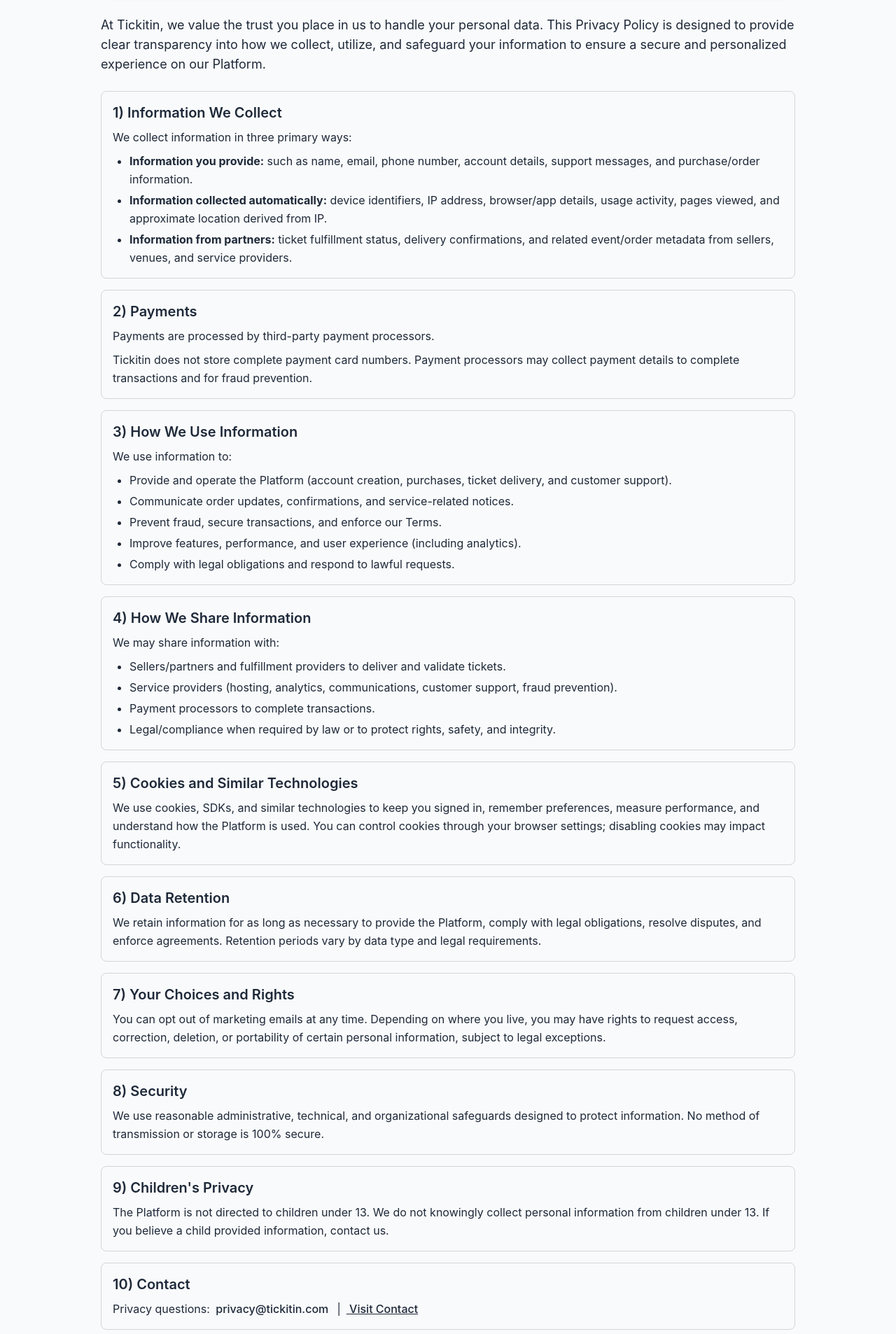
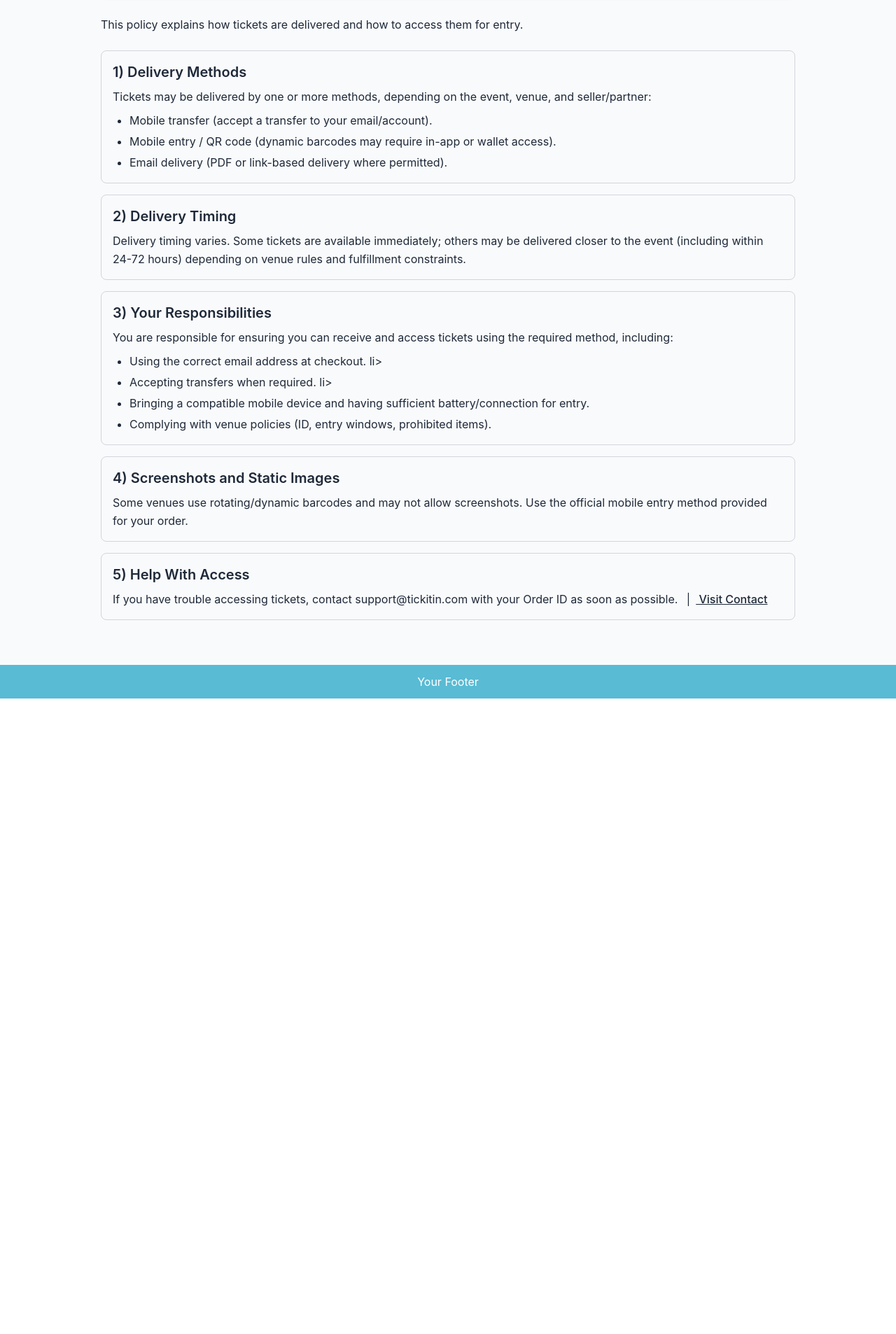
Before and after one commit to rakib00-dev/tickitin-website, a Vue app: page /delivery-access-policy in a window 1280 px wide. Shown: the part 854-2760 px from the top of the page at 70% size. After the commit the page ends 1852 px from the top, so only its background shows below. Built offline with nearby package versions, Linux system fonts and the light colour scheme.

Commit message:
updated the delivery access policy

```diff
--- a/src/pages/DeliveryAccessPolicy.vue
+++ b/src/pages/DeliveryAccessPolicy.vue
@@ -6,7 +6,9 @@
   <main class="max-w-7xl mx-auto min-h-screen bg-gray-50 text-gray-800">
     <article class="max-w-5xl mx-auto px-4 py-16">
       <header class="mb-8">
-        <h1 class="text-4xl font-bold mb-2">Tickitin Privacy Policy</h1>
+        <h1 class="text-4xl font-bold mb-2">
+          Tickitin Ticket Delivery & Access Policy
+        </h1>
         <p class="text-sm text-gray-500">
           Effective Date: <strong>January 15, 2026</strong>
         </p>
@@ -14,164 +16,88 @@
 
       <img
         src="/privacy_policy/privacy.jpg"
-        alt="Tickitin Privacy Policy - Supporting Secure Experiences"
+        alt="Tickitin Ticket Delivery and Access Policy Image"
         loading="lazy"
         class="md:h-[80vh] w-full object-cover rounded-xl shadow-sm"
       />
 
       <section class="mb-6 mt-6 leading-relaxed">
-        <p class="text-lg">
-          At Tickitin, we value the trust you place in us to handle your
-          personal data. This Privacy Policy is designed to provide clear
-          transparency into how we collect, utilize, and safeguard your
-          information to ensure a secure and personalized experience on our
-          Platform.
+        <p>
+          This policy explains how tickets are delivered and how to access them
+          for entry.
         </p>
       </section>
 
       <section class="space-y-4 leading-relaxed">
         <section class="border border-gray-300 rounded-lg p-4">
-          <h2 class="text-xl font-semibold mb-2">1) Information We Collect</h2>
+          <h2 class="text-xl font-semibold mb-2">1) Delivery Methods</h2>
 
-          <p class="mb-2">We collect information in three primary ways:</p>
+          <p class="mb-2">
+            Tickets may be delivered by one or more methods, depending on the
+            event, venue, and seller/partner:
+          </p>
           <ul class="list-disc ml-6 space-y-1">
+            <li>Mobile transfer (accept a transfer to your email/account).</li>
+
             <li>
-              <strong>Information you provide:</strong> such as name, email,
-              phone number, account details, support messages, and
-              purchase/order information.
+              Mobile entry / QR code (dynamic barcodes may require in-app or
+              wallet access).
             </li>
+
             <li>
-              <strong>Information collected automatically:</strong> device
-              identifiers, IP address, browser/app details, usage activity,
-              pages viewed, and approximate location derived from IP.
-            </li>
-            <li>
-              <strong>Information from partners:</strong> ticket fulfillment
-              status, delivery confirmations, and related event/order metadata
-              from sellers, venues, and service providers.
+              Email delivery (PDF or link-based delivery where permitted).
             </li>
           </ul>
         </section>
 
         <section class="border border-gray-300 rounded-lg p-4">
-          <h2 class="text-xl font-semibold mb-2">2) Payments</h2>
-          <p class="mb-2">
-            Payments are processed by third-party payment processors.
-          </p>
+          <h2 class="text-xl font-semibold mb-2">2) Delivery Timing</h2>
           <p>
-            Tickitin does not store complete payment card numbers. Payment
-            processors may collect payment details to complete transactions and
-            for fraud prevention.
+            Delivery timing varies. Some tickets are available immediately;
+            others may be delivered closer to the event (including within 24-72
+            hours) depending on venue rules and fulfillment constraints.
           </p>
         </section>
 
         <section class="border border-gray-300 rounded-lg p-4">
-          <h2 class="text-xl font-semibold mb-2">3) How We Use Information</h2>
+          <h2 class="text-xl font-semibold mb-2">3) Your Responsibilities</h2>
+          <p class="mb-2">
+            You are responsible for ensuring you can receive and access tickets
+            using the required method, including:
+          </p>
+          <ul class="list-disc ml-6 space-y-1">
+            <li>Using the correct email address at checkout. li></li>
 
-          <p class="mb-2">We use information to:</p>
-          <ul class="list-disc ml-6 space-y-1">
+            <li>Accepting transfers when required. li></li>
+
             <li>
-              Provide and operate the Platform (account creation, purchases,
-              ticket delivery, and customer support).
-            </li>
-            <li>
-              Communicate order updates, confirmations, and service-related
-              notices.
+              Bringing a compatible mobile device and having sufficient
+              battery/connection for entry.
             </li>
 
-            <li>Prevent fraud, secure transactions, and enforce our Terms.</li>
             <li>
-              Improve features, performance, and user experience (including
-              analytics).
-            </li>
-            <li>
-              Comply with legal obligations and respond to lawful requests.
+              Complying with venue policies (ID, entry windows, prohibited
+              items).
             </li>
           </ul>
         </section>
 
         <section class="border border-gray-300 rounded-lg p-4">
           <h2 class="text-xl font-semibold mb-2">
-            4) How We Share Information
-          </h2>
-
-          <p class="mb-2">We may share information with:</p>
-          <ul class="list-disc ml-6 space-y-1">
-            <li>
-              Sellers/partners and fulfillment providers to deliver and validate
-              tickets.
-            </li>
-            <li>
-              Service providers (hosting, analytics, communications, customer
-              support, fraud prevention).
-            </li>
-
-            <li>Payment processors to complete transactions.</li>
-            <li>
-              Legal/compliance when required by law or to protect rights,
-              safety, and integrity.
-            </li>
-          </ul>
-        </section>
-
-        <section class="border border-gray-300 rounded-lg p-4">
-          <h2 class="text-xl font-semibold mb-2">
-            5) Cookies and Similar Technologies
+            4) Screenshots and Static Images
           </h2>
           <p>
-            We use cookies, SDKs, and similar technologies to keep you signed
-            in, remember preferences, measure performance, and understand how
-            the Platform is used. You can control cookies through your browser
-            settings; disabling cookies may impact functionality.
+            Some venues use rotating/dynamic barcodes and may not allow
+            screenshots. Use the official mobile entry method provided for your
+            order.
           </p>
         </section>
 
         <section class="border border-gray-300 rounded-lg p-4">
-          <h2 class="text-xl font-semibold mb-2">6) Data Retention</h2>
+          <h2 class="text-xl font-semibold mb-2">5) Help With Access</h2>
           <p>
-            We retain information for as long as necessary to provide the
-            Platform, comply with legal obligations, resolve disputes, and
-            enforce agreements. Retention periods vary by data type and legal
-            requirements.
-          </p>
-        </section>
-
-        <section class="border border-gray-300 rounded-lg p-4">
-          <h2 class="text-xl font-semibold mb-2">7) Your Choices and Rights</h2>
-          <p>
-            You can opt out of marketing emails at any time. Depending on where
-            you live, you may have rights to request access, correction,
-            deletion, or portability of certain personal information, subject to
-            legal exceptions.
-          </p>
-        </section>
-
-        <section class="border border-gray-300 rounded-lg p-4">
-          <h2 class="text-xl font-semibold mb-2">8) Security</h2>
-          <p>
-            We use reasonable administrative, technical, and organizational
-            safeguards designed to protect information. No method of
-            transmission or storage is 100% secure.
-          </p>
-        </section>
-
-        <section class="border border-gray-300 rounded-lg p-4">
-          <h2 class="text-xl font-semibold mb-2">9) Children's Privacy</h2>
-          <p>
-            The Platform is not directed to children under 13. We do not
-            knowingly collect personal information from children under 13. If
-            you believe a child provided information, contact us.
-          </p>
-        </section>
-
-        <section class="border border-gray-300 rounded-lg p-4">
-          <h2 class="text-xl font-semibold mb-2">10) Contact</h2>
-          <p>
-            Privacy questions:
-            <a href="mailto:privacy@tickitin.com" class="text-blue-600 ml-1">
-              privacy@tickitin.com
-            </a>
-
+            If you have trouble accessing tickets, contact support@tickitin.com
+            with your Order ID as soon as possible.
             <span class="mx-2">|</span>
             <RouterLink to="/contact-us" class="font-bold !underline">
               Visit Contact
```
